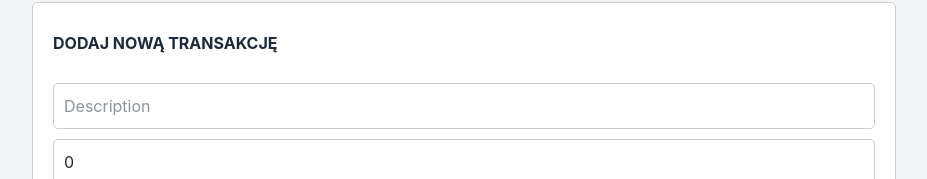
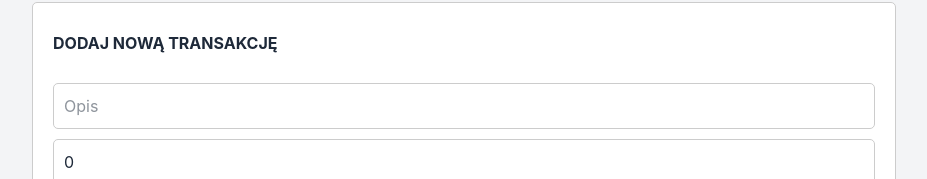
Before and after one commit to sobi3ch/mymoney, a Vue app: page / in a window 1280 px wide. Shown: the part 718-897 px from the top of the page, without its empty margins (176-1103 px from the left). Built offline with nearby package versions, Linux system fonts and the light colour scheme.

Commit message:
Update addNewTransaction description filed placeholder

```diff
--- a/src/components/AddTransaction.vue
+++ b/src/components/AddTransaction.vue
@@ -36,7 +36,7 @@ function addTransaction() {
 <template>
   <div id="add-transaction">
     <h3 class="py-2 rounded-sm font-bold uppercase">Dodaj nową transakcję</h3>
-    <input v-model="description" type="text" placeholder="Description" />
+    <input v-model="description" type="text" placeholder="Opis" />
     <input
       v-model.number="amount"
       type="number"
```
